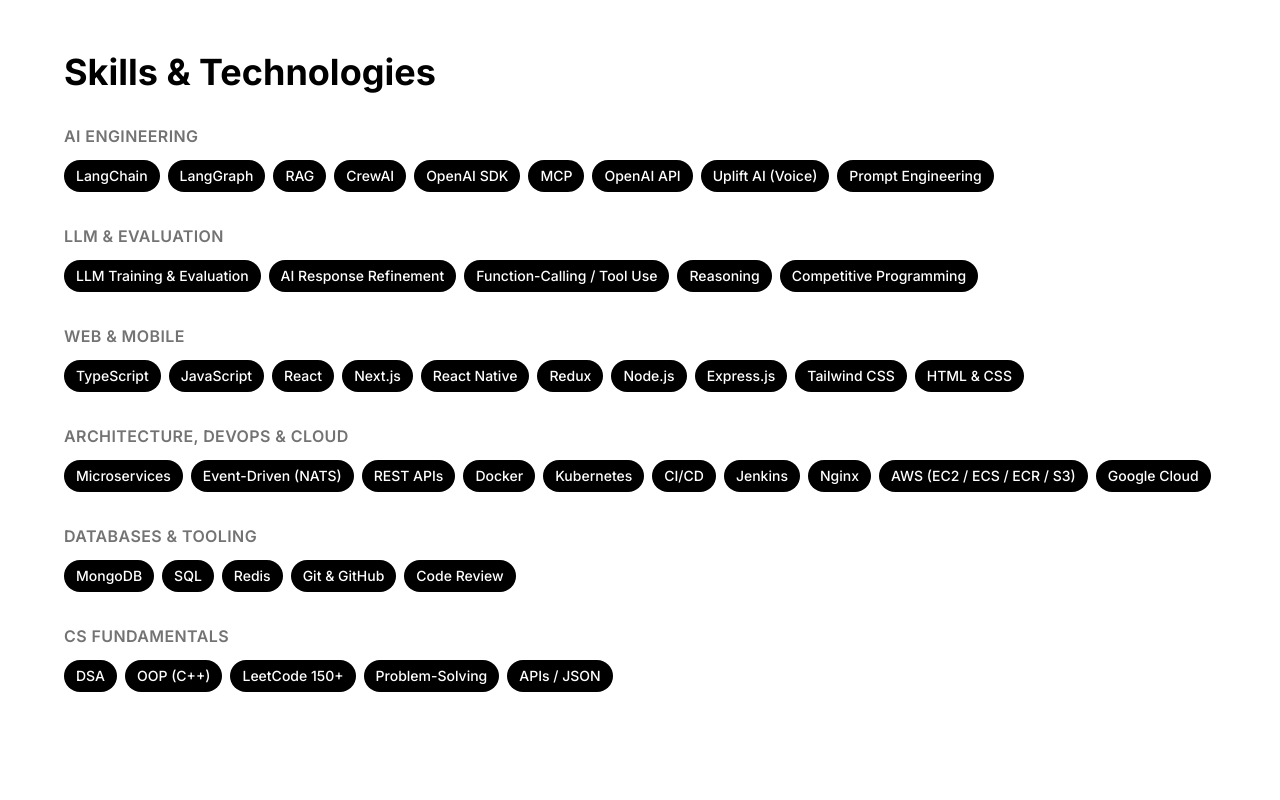
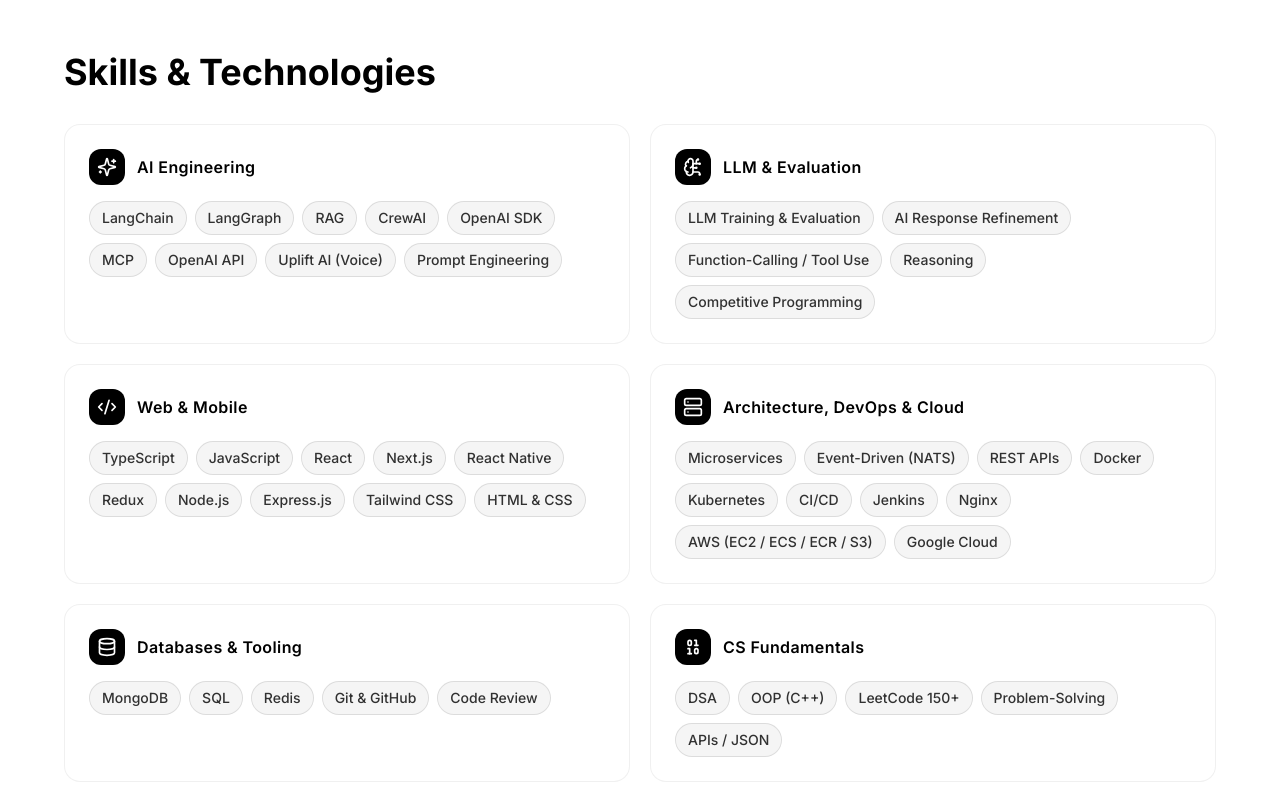
Before and after one commit to zainAwan9175/zain-portfolio, a Next.js app: page / in a window 1280 px wide. Shown: the part 1260-2060 px from the top of the page. Built offline with nearby package versions, Linux system fonts and the light colour scheme.

Commit message:
feat: redesign Skills section into category cards with icons and lighter interactive chips

```diff
--- a/src/app/page.tsx
+++ b/src/app/page.tsx
@@ -11,8 +11,19 @@
 import Markdown from "react-markdown"
 import { useState } from "react"
 import { PORTFOLIO, type Portfolio } from "@/data/portfolio"
+import { Sparkles, BrainCircuit, Code2, Server, Database, Binary, type LucideIcon } from "lucide-react"
 
 const BLUR_FADE_DELAY = 0.04
+
+// Icon per skill category (keyed by the category name in portfolio.ts).
+const SKILL_ICONS: Record<string, LucideIcon> = {
+  "AI Engineering": Sparkles,
+  "LLM & Evaluation": BrainCircuit,
+  "Web & Mobile": Code2,
+  "Architecture, DevOps & Cloud": Server,
+  "Databases & Tooling": Database,
+  "CS Fundamentals": Binary,
+}
 const badgeVariants = cva(
   "inline-flex items-center rounded-full border px-3 py-1.5 text-sm font-medium transition-all duration-200 focus:outline-none focus:ring-2 focus:ring-ring focus:ring-offset-2",
   {
@@ -234,18 +245,25 @@
               </h2>
             </BlurFade>
 
-            <div className="space-y-6 sm:space-y-8">
-              {portfolio.skills.map((group, gi) => (
+            <div className="grid grid-cols-1 md:grid-cols-2 gap-4 sm:gap-5">
+              {portfolio.skills.map((group, gi) => {
+                const Icon = SKILL_ICONS[group.category]
+                return (
                   <BlurFade key={group.category} delay={BLUR_FADE_DELAY * 9 + gi * 0.05}>
-                  <div className="space-y-3">
-                    <h3 className="text-sm sm:text-base font-semibold text-muted-foreground uppercase tracking-wide">
+                    <div className="group h-full rounded-2xl border border-border/60 bg-card/40 backdrop-blur-sm p-5 sm:p-6 transition-all duration-300 hover:border-foreground/30 hover:shadow-lg">
+                      <div className="flex items-center gap-3 mb-4">
+                        <div className="flex items-center justify-center size-9 rounded-xl bg-foreground text-background flex-shrink-0 transition-transform duration-300 group-hover:scale-110">
+                          {Icon && <Icon className="size-5" />}
+                        </div>
+                        <h3 className="text-sm sm:text-base font-semibold tracking-wide">
                           {group.category}
                         </h3>
+                      </div>
                       <div className="flex flex-wrap gap-2">
                         {group.items.map((skill) => (
                           <span
                             key={skill}
-                          className="px-3 py-1.5 text-xs sm:text-sm font-medium bg-foreground text-background rounded-lg hover:bg-foreground/90 transition-colors"
+                            className="px-3 py-1.5 text-xs sm:text-sm font-medium rounded-full border border-foreground/10 bg-foreground/[0.04] text-foreground/80 transition-colors duration-200 hover:bg-foreground hover:text-background hover:border-foreground cursor-default"
                           >
                             {skill}
                           </span>
@@ -253,7 +271,8 @@
                       </div>
                     </div>
                   </BlurFade>
-              ))}
+                )
+              })}
             </div>
           </div>
         </section>
```
Also changed, not shown: public/me.png. Lines whose indentation alone changed are shown as unchanged.
